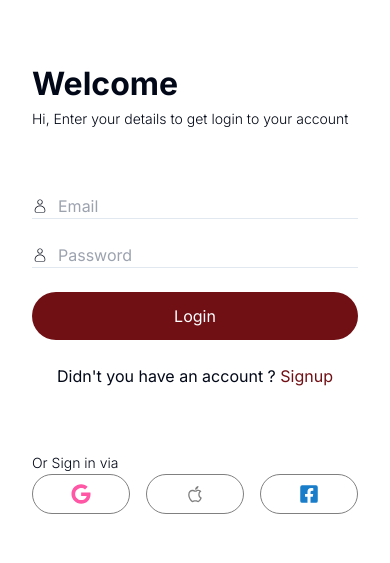
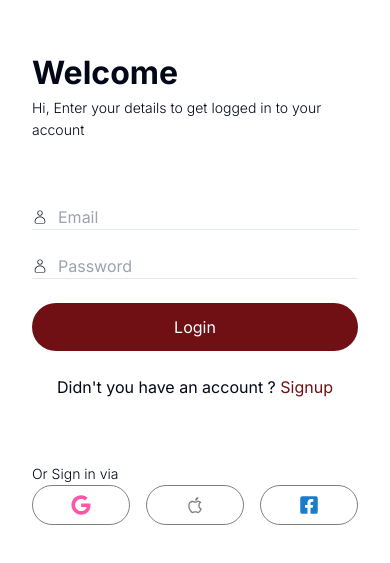
Before and after one commit to Anicodeth/KeteroWeb, a Next.js app in the folder Frontend/ketero/: page /signin in a window 390 px wide. Shown: the part 167-730 px from the top of the page. Built offline with nearby package versions, Linux system fonts and the light colour scheme.

Commit message:
phone back

```diff
--- a/Frontend/ketero/src/app/signin/page.tsx
+++ b/Frontend/ketero/src/app/signin/page.tsx
@@ -39,7 +39,7 @@ function Form({router}:FormProps){
   const [ buttonText, setButtonText ] = useState("Login");
 
   const loginScheme = z.object({
-    email: z.string().email(),
+    phone: z.string().email(),
     password: z.string().min(6),
   });
 
@@ -95,7 +95,7 @@ function Form({router}:FormProps){
         <div>
           <h1 className={[styles.heading].join(" ")}>Welcome</h1>
           <p className={[styles.paragraph].join(" ")}>
-            Hi, Enter your details to get login to your account
+            Hi, Enter your details to get logged in to your account
           </p>
         </div>
         <form onSubmit = {handleSubmit} className={[styles.form].join(" ")}>
```
